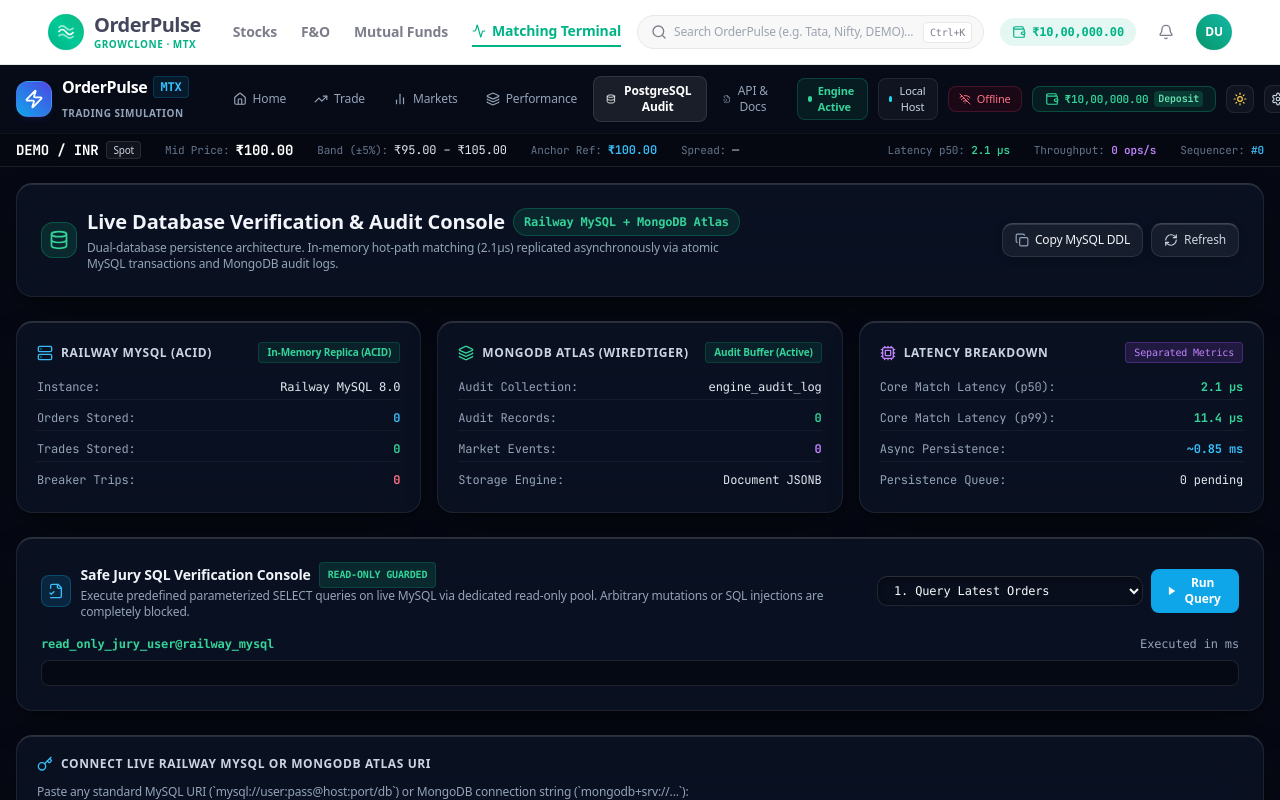
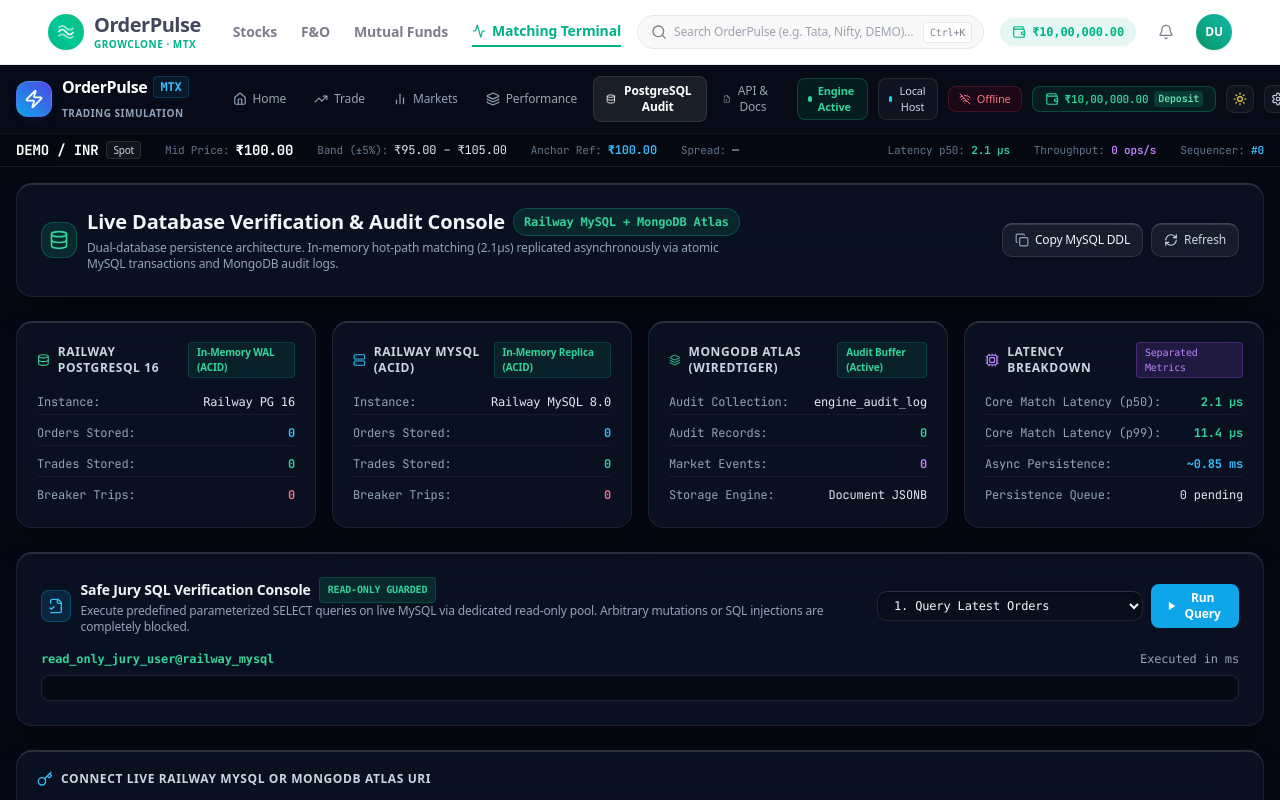
Before and after one commit to yesaswim06/orderpulse-mtx, a React (Vite) app in the folder frontend/: page /trade in a window 1280 px wide. Both pictures are taken after a click on the button "PostgreSQL Audit". Shown: the top 800 px of the page. Built offline with nearby package versions, Linux system fonts and the light colour scheme; no server answers.

Commit message:
feat: integrate Railway PostgreSQL into health and database verification dashboard

```diff
--- a/frontend/src/components/DatabaseView.tsx
+++ b/frontend/src/components/DatabaseView.tsx
@@ -277,7 +277,43 @@
       </div>
 
       {/* Database Connection Status Grid */}
-      <div className="grid grid-cols-1 md:grid-cols-3 gap-4">
+      <div className="grid grid-cols-1 md:grid-cols-2 lg:grid-cols-4 gap-4">
+        {/* PostgreSQL Card */}
+        <div className="glass-panel p-5 space-y-3">
+          <div className="flex items-center justify-between">
+            <span className="text-xs font-bold uppercase tracking-wider text-slate-300 flex items-center gap-2">
+              <Database className="w-4 h-4 text-emerald-400" />
+              Railway PostgreSQL 16
+            </span>
+            <span className={`px-2 py-0.5 rounded text-[10px] font-bold ${
+              verificationData?.postgresql?.connected
+                ? 'bg-emerald-500/15 text-emerald-400 border border-emerald-500/30'
+                : 'bg-emerald-500/10 text-emerald-400 border border-emerald-500/20'
+            }`}>
+              {verificationData?.postgresql?.connected ? 'Live Connected' : 'In-Memory WAL (ACID)'}
+            </span>
+          </div>
+
+          <div className="space-y-1.5 text-xs text-slate-400 font-mono-numbers">
+            <div className="flex justify-between py-1 border-b border-white/5">
+              <span>Instance:</span>
+              <span className="font-mono text-slate-200">Railway PG 16</span>
+            </div>
+            <div className="flex justify-between py-1 border-b border-white/5">
+              <span>Orders Stored:</span>
+              <span className="font-bold text-sky-400">{verificationData?.postgresql?.tableCounts?.orders ?? verificationData?.mysql?.tableCounts?.orders ?? 0}</span>
+            </div>
+            <div className="flex justify-between py-1 border-b border-white/5">
+              <span>Trades Stored:</span>
+              <span className="font-bold text-emerald-400">{verificationData?.postgresql?.tableCounts?.trades ?? verificationData?.mysql?.tableCounts?.trades ?? 0}</span>
+            </div>
+            <div className="flex justify-between py-1">
+              <span>Breaker Trips:</span>
+              <span className="font-bold text-rose-400">{verificationData?.postgresql?.tableCounts?.breaker_events ?? verificationData?.mysql?.tableCounts?.circuit_breaker_events ?? 0}</span>
+            </div>
+          </div>
+        </div>
+
         {/* MySQL Card */}
         <div className="glass-panel p-5 space-y-3">
           <div className="flex items-center justify-between">
```
Also changed, not shown: 2 other files (tests, documents, lock files or other folders).
